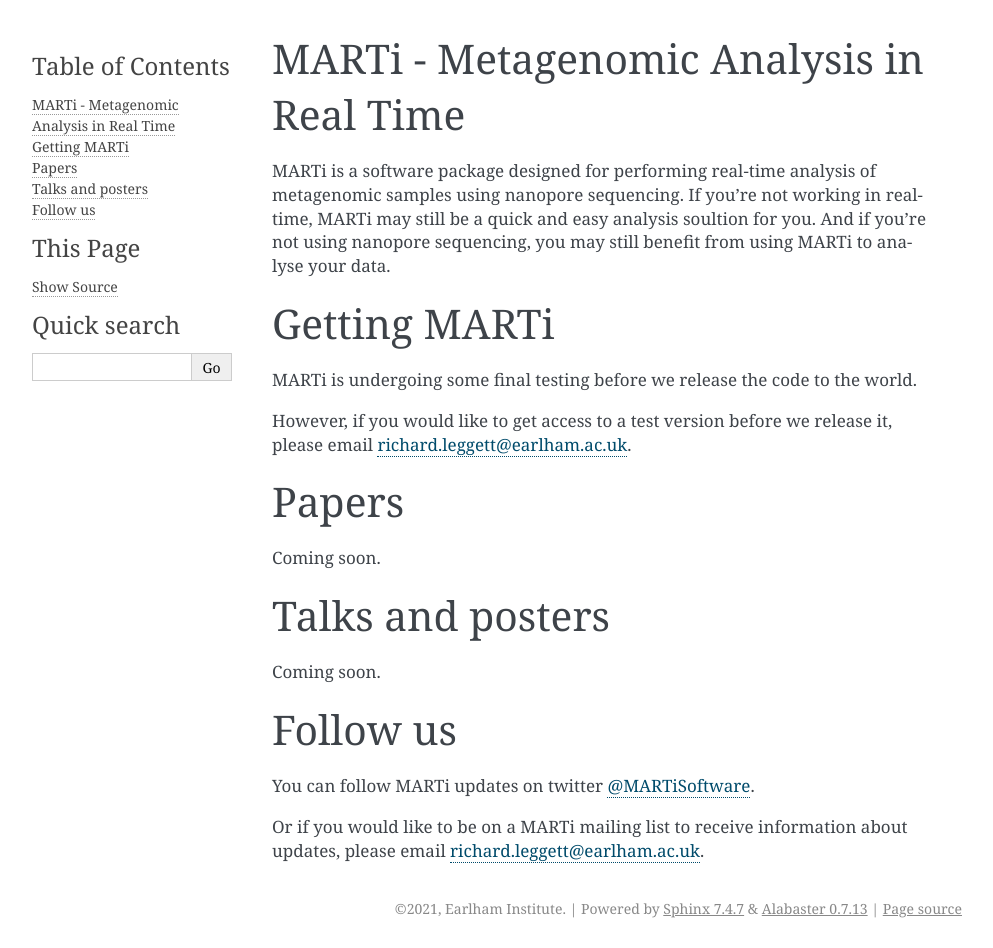
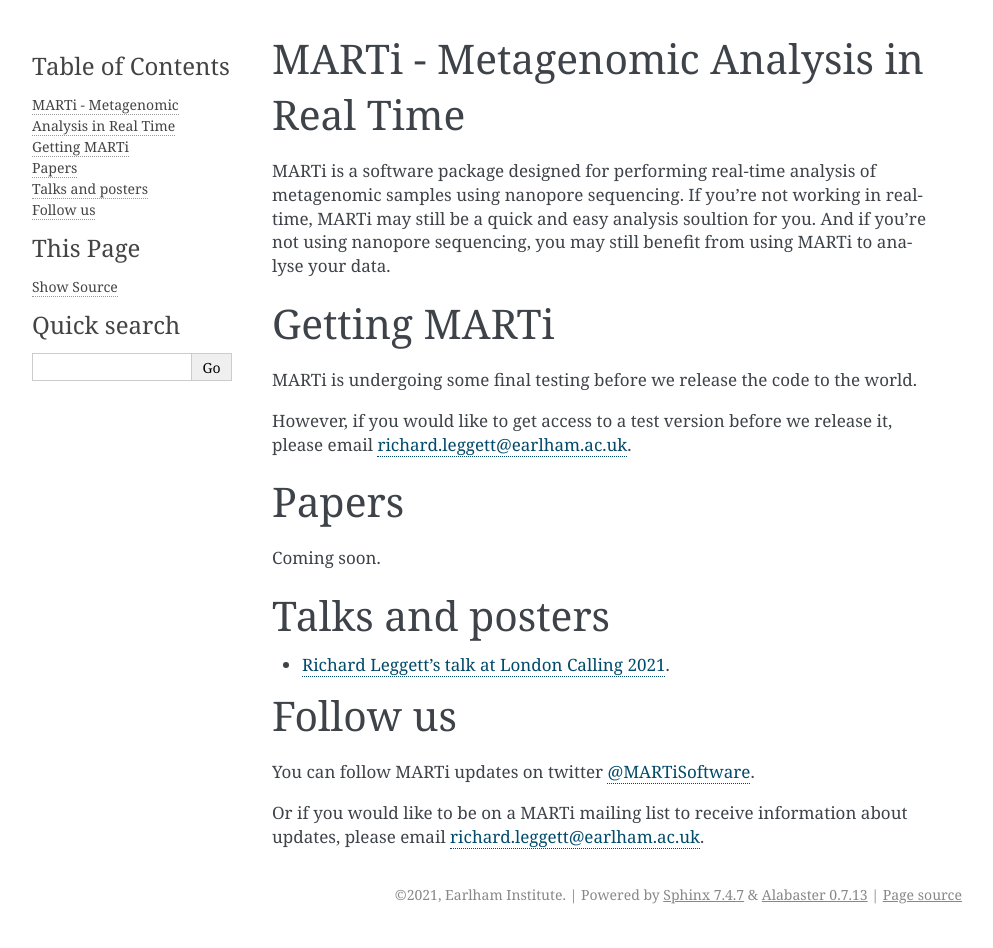
Before and after one commit to richardmleggett/MARTi, a Sphinx documentation site: the page built from docs/source/index.rst, in a window 1280 px wide. Shown: the whole page, without its empty margins (148-1141 px from the left). Built offline with Sphinx 7.4.7, drawn with Linux system fonts in a browser that asks for light colours; formulas are drawn with MathJax 3.

Commit message:
Added LC talk

```diff
--- a/docs/source/index.rst
+++ b/docs/source/index.rst
@@ -28,7 +28,7 @@
 Talks and posters
 =================
 
-Coming soon.
+* `Richard Leggett's talk at London Calling 2021 <https://www.youtube.com/watch?v=Ccw1872jzOE>`_.
 
 Follow us
 =========
```
